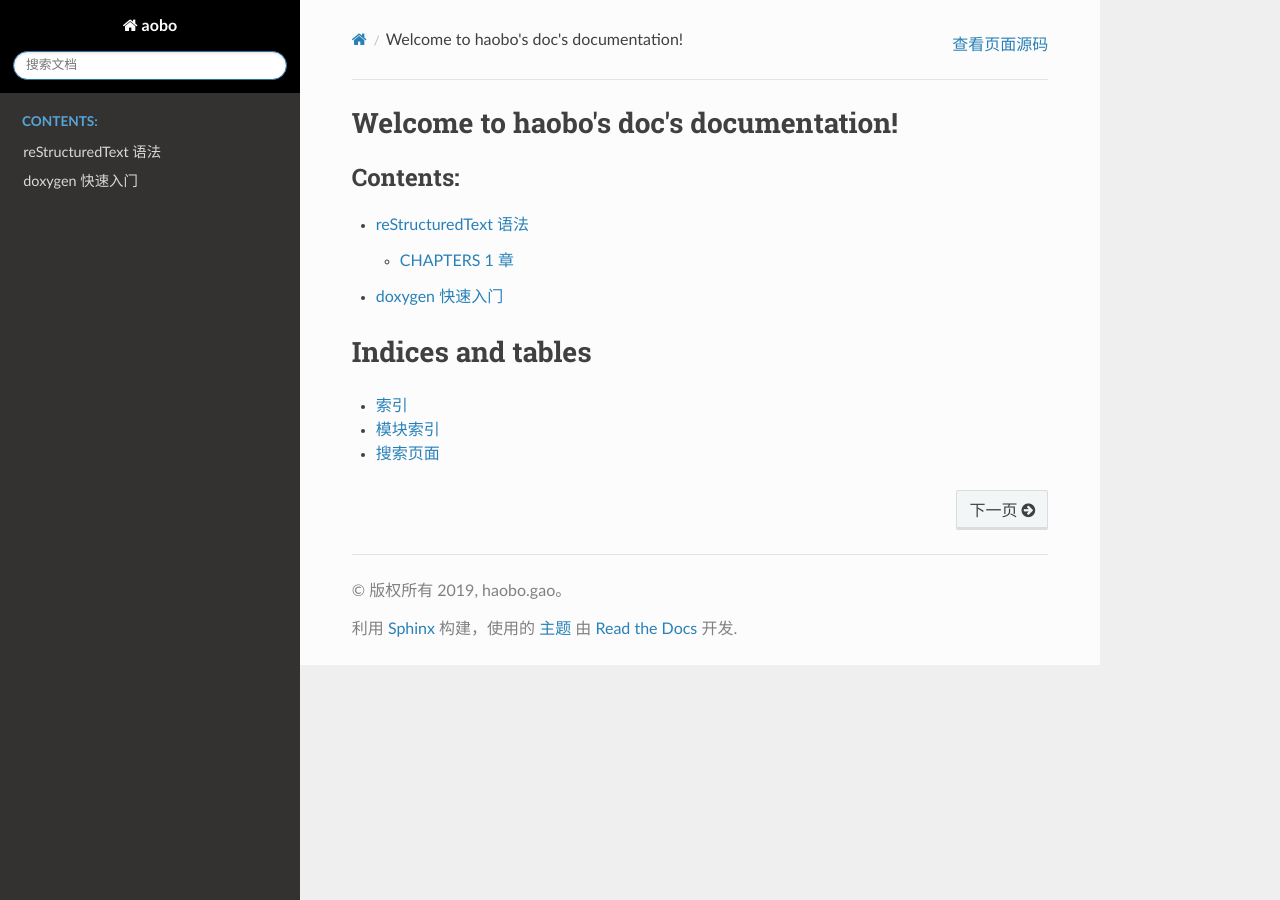
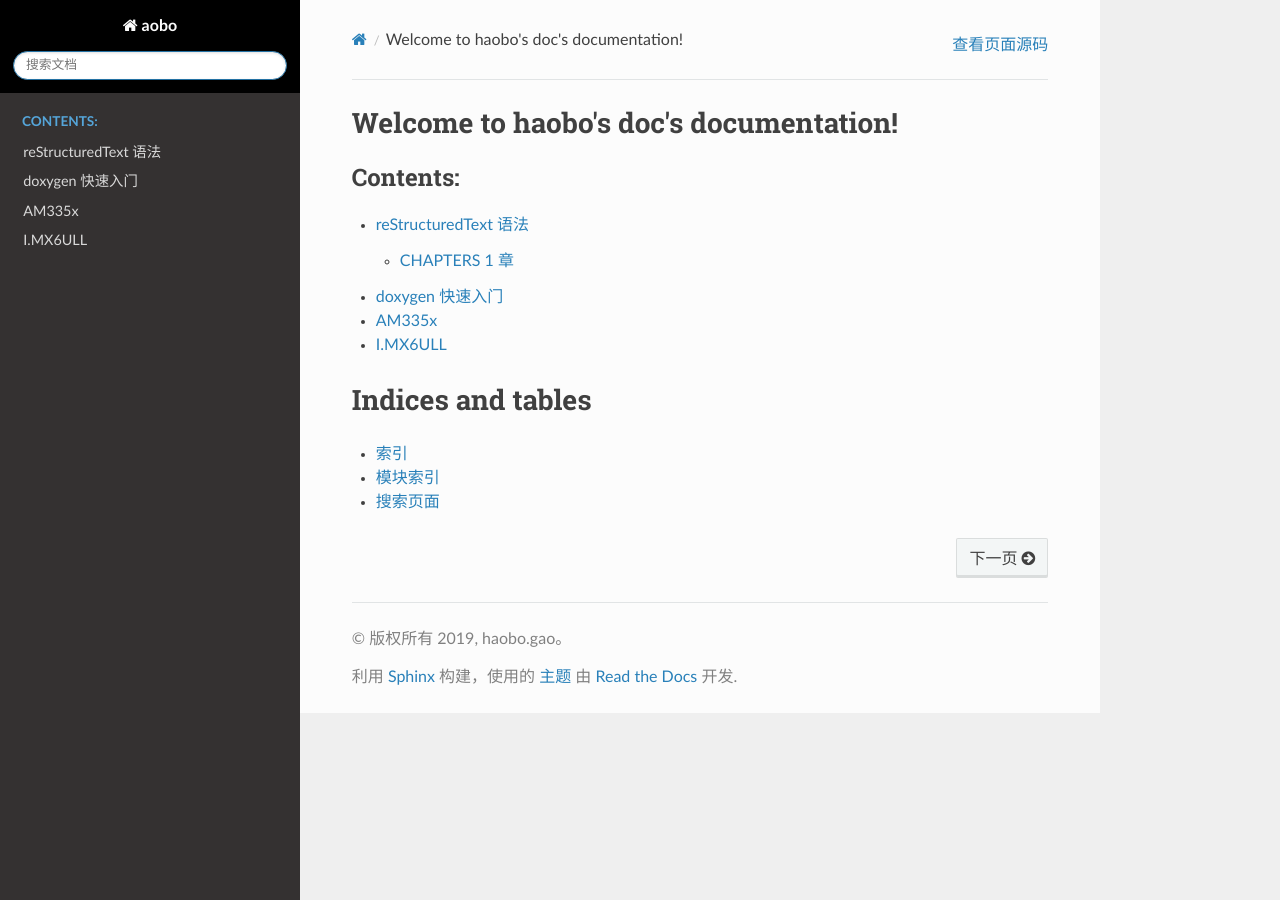
Before and after one commit to haobogao/sphinx_doc, a Sphinx documentation site: the page built from source/index.rst, in a window 1280 px wide. Built offline with Sphinx 7.4.7 and the Read the Docs theme 2.0.0, drawn with Linux system fonts in a browser that asks for light colours.

Commit message:
plat added

```diff
--- /dev/null
+++ b/source/PLAT_AM335x.rst
@@ -0,0 +1,2 @@
+AM335x
+#########
--- /dev/null
+++ b/source/PLAT_I.MX6ULL.rst
@@ -0,0 +1,2 @@
+I.MX6ULL
+###########
--- a/source/index.rst
+++ b/source/index.rst
@@ -12,6 +12,9 @@ Welcome to haobo's doc's documentation!
 
    intro
    doxygen
+   PLAT_AM335x
+   PLAT_I.MX6ULL
+
 
 
 Indices and tables
```
